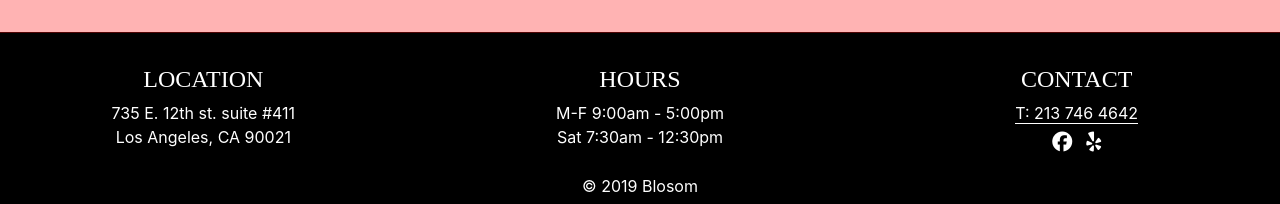
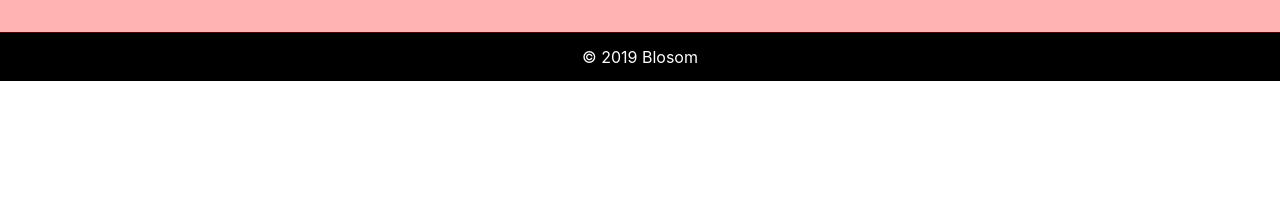
Before and after one commit to aBurmeseDev/Blosom, a React (Create React App) app: page / in a window 1280 px wide. Shown: the part 2156-2360 px from the top of the page. After the commit the page ends 2237 px from the top, so only its background shows below. Built offline with nearby package versions, Linux system fonts and the light colour scheme; a web font is replaced by a local one.

Commit message:
edit footer

```diff
--- a/src/App.js
+++ b/src/App.js
@@ -140,11 +140,11 @@ class App extends Component {
                       <Order />
                     </Element>
                     {/* <div className='para2' /> */}
-                    <Element name='gallery'>
+                    <Element name='menu'>
                       <Menu />
                     </Element>
                     <div className='para3' />
-                    <Element name='gallery'>{/* <Gallery /> */}</Element>
+                    {/* <Element name='gallery'><Gallery /></Element> */}
                     <Element name='about'>
                       <About />
                     </Element>
--- a/src/pages/Footer.js
+++ b/src/pages/Footer.js
@@ -6,7 +6,7 @@ export default class Foot extends Component {
   render() {
     return (
       <div className='Footer'>
-        <div id='about-body'>
+        {/* <div id='about-body'>
           <Row>
             <Col xs='12' md='4'>
               <h4>location</h4>
@@ -41,7 +41,7 @@ export default class Foot extends Component {
               </a>
             </Col>
           </Row>
-        </div>
+        </div> */}
         &copy; 2019 Blosom
       </div>
     );
```
